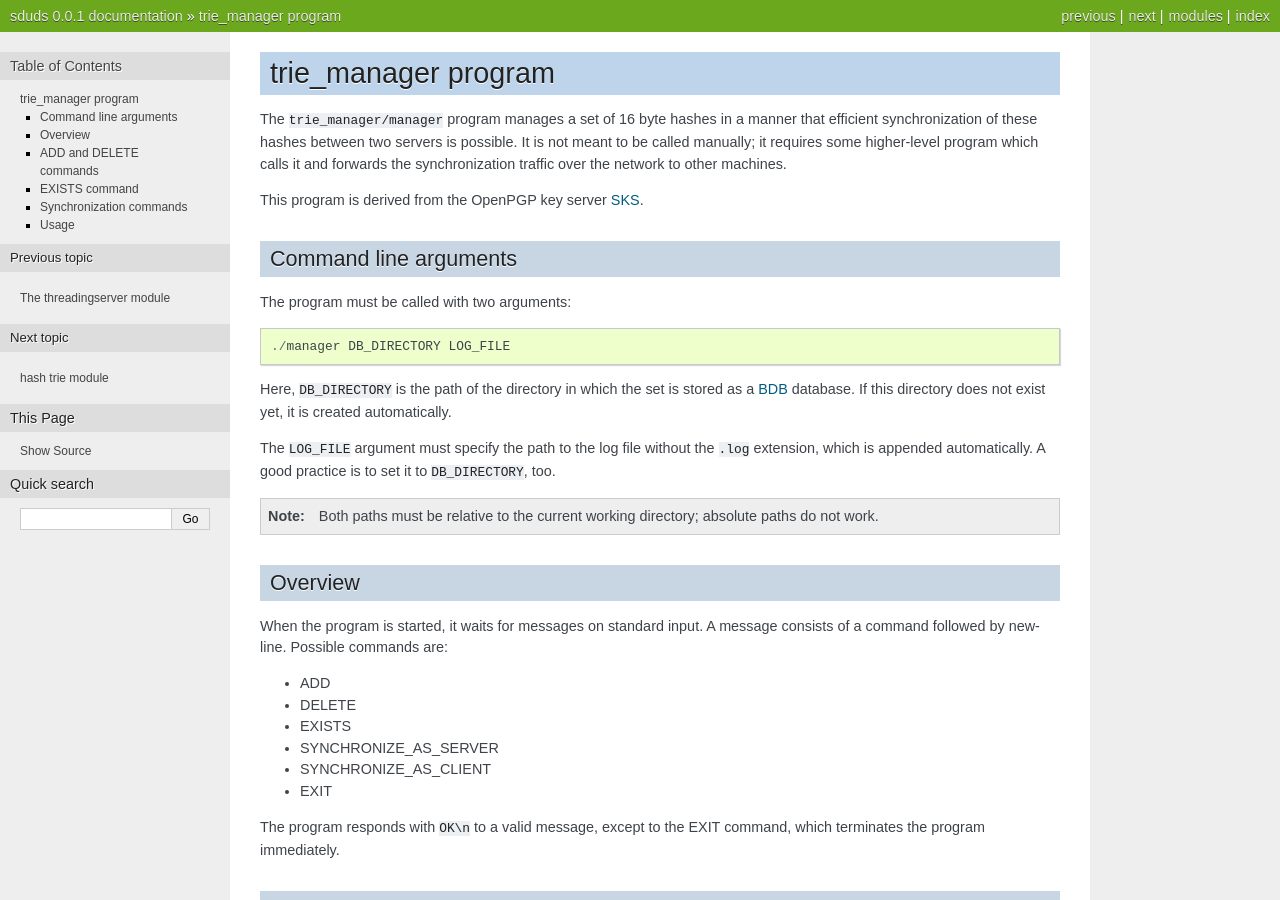
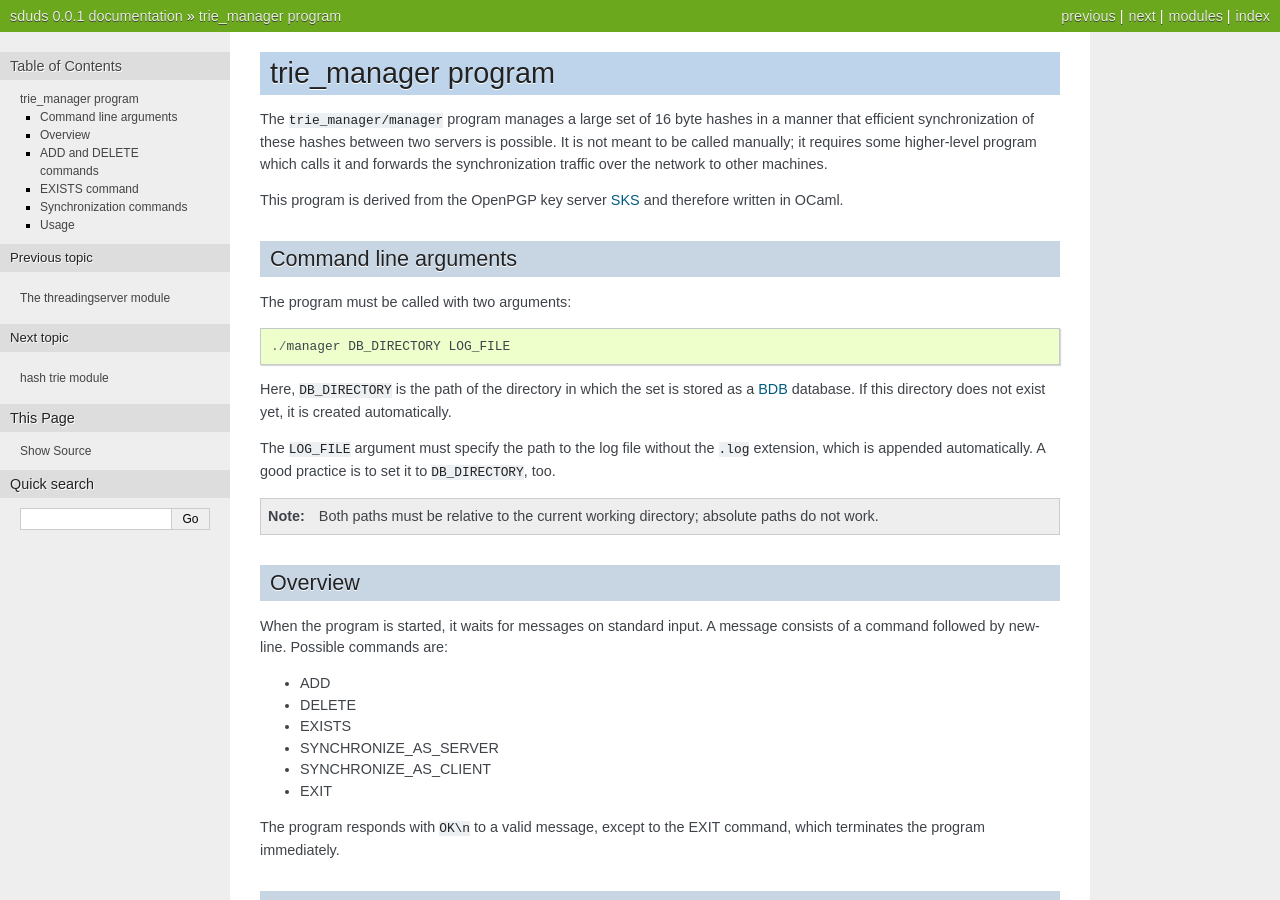
Before and after one commit to Leberwurscht/Diaspora-User-Directory, a Sphinx documentation site: the page built from doc/source/trie_manager.rst, in a window 1280 px wide and 900 px high. Built offline with Sphinx 7.4.7, drawn with Linux system fonts in a browser that asks for light colours.

Commit message:
enhance trie manager documentation

```diff
--- a/doc/source/trie_manager.rst
+++ b/doc/source/trie_manager.rst
@@ -3,12 +3,12 @@
 trie_manager program
 ====================
 
-The ``trie_manager/manager`` program manages a set of 16 byte hashes in a manner that
+The ``trie_manager/manager`` program manages a large set of 16 byte hashes in a manner that
 efficient synchronization of these hashes between two servers is possible. It is not meant
 to be called manually; it requires some higher-level program which calls it and forwards
 the synchronization traffic over the network to other machines.
 
-This program is derived from the OpenPGP key server `SKS`_.
+This program is derived from the OpenPGP key server `SKS`_ and therefore written in OCaml.
 
 .. _SKS: http://code.google.com/p/sks-keyserver/
 
```
